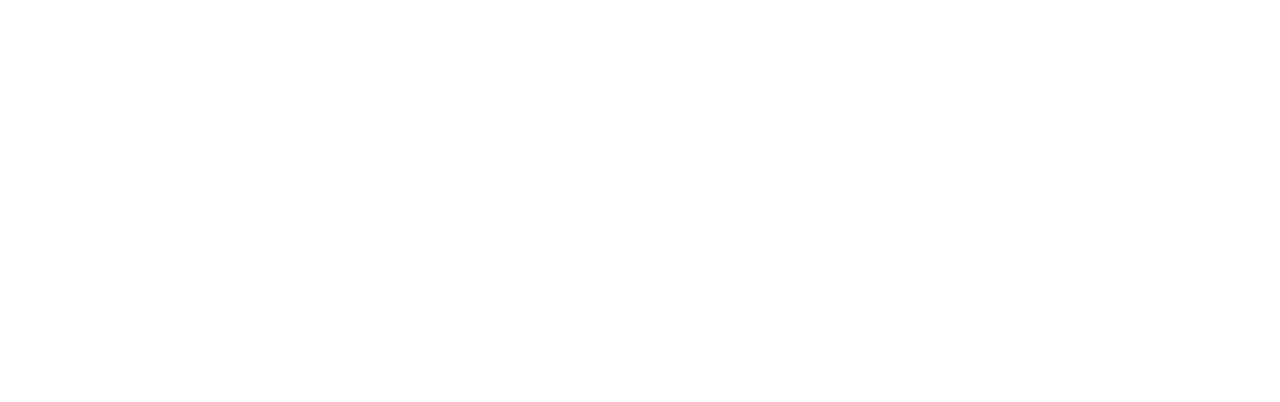
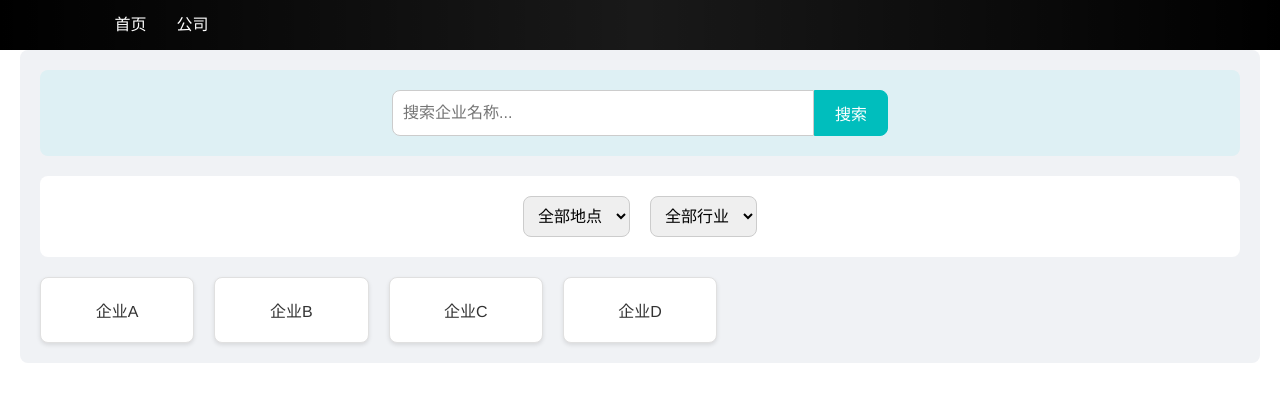
Before and after one commit to 2023-SE-13/24-SP-FrontEnd, a Vue app: page /company-search in a window 1280 px wide. Shown: the top 402 px of the page. Built offline with nearby package versions, Linux system fonts and the light colour scheme.

Commit message:
添加企业搜索页面

```diff
--- a/src/router/index.js
+++ b/src/router/index.js
@@ -5,6 +5,7 @@
 import EnterpriseRegister from '../views/CompanyRegister.vue';
 import User from "@/views/User.vue";
 import EnterpriseEditer from '../views/CompanyEditer.vue';
+import EnterpriseSearch from '../views/CompanySearch.vue';
 
 Vue.use(VueRouter)
 
@@ -35,6 +36,11 @@
         path: '/company-editer',
         name: 'CompanyEditer',
         component: EnterpriseEditer
+      },
+      {
+        path: '/company-search',
+        name: 'CompanySearch',
+        component: EnterpriseSearch
       }
     ]
   },
--- /dev/null
+++ b/src/views/CompanySearch.vue
@@ -0,0 +1,159 @@
+<template>
+  <div class="enterprise-list">
+    <header class="header">
+      <div class="search-bar">
+        <input
+          type="text"
+          v-model="searchQuery"
+          @input="filterEnterprises"
+          placeholder="搜索企业名称..."
+          class="search-input"
+        />
+        <button @click="filterEnterprises" class="search-button">搜索</button>
+      </div>
+    </header>
+
+    <div class="filter-bar">
+      <select v-model="selectedLocation" @change="filterEnterprises" class="filter-select">
+        <option value="">全部地点</option>
+        <option v-for="location in locations" :key="location" :value="location">
+          {{ location }}
+        </option>
+      </select>
+      <select v-model="selectedIndustry" @change="filterEnterprises" class="filter-select">
+        <option value="">全部行业</option>
+        <option v-for="industry in industries" :key="industry" :value="industry">
+          {{ industry }}
+        </option>
+      </select>
+    </div>
+
+    <div class="enterprise-grid">
+      <div v-for="enterprise in filteredEnterprises" :key="enterprise.id" class="enterprise-card">
+        {{ enterprise.name }}
+      </div>
+    </div>
+  </div>
+</template>
+
+<script>
+export default {
+  data() {
+    return {
+      searchQuery: '',
+      selectedLocation: '',
+      selectedIndustry: '',
+      enterprises: [
+        { id: 1, name: '企业A', location: '北京', industry: '科技' },
+        { id: 2, name: '企业B', location: '上海', industry: '金融' },
+        { id: 3, name: '企业C', location: '深圳', industry: '科技' },
+        { id: 4, name: '企业D', location: '广州', industry: '制造' }
+      ],
+      locations: ['北京', '上海', '深圳', '广州'],
+      industries: ['科技', '金融', '制造']
+    };
+  },
+  computed: {
+    filteredEnterprises() {
+      return this.enterprises.filter(enterprise => {
+        const matchesSearchQuery = enterprise.name.includes(this.searchQuery);
+        const matchesLocation = this.selectedLocation ? enterprise.location === this.selectedLocation : true;
+        const matchesIndustry = this.selectedIndustry ? enterprise.industry === this.selectedIndustry : true;
+        return matchesSearchQuery && matchesLocation && matchesIndustry;
+      });
+    }
+  },
+  methods: {
+    filterEnterprises() {
+      // 触发计算属性更新
+    }
+  }
+};
+</script>
+
+<style scoped>
+.enterprise-list {
+  padding: 20px;
+  background-color: #f0f2f5;
+  border-radius: 8px;
+  max-width: 1200px;
+  margin: 0 auto;
+}
+
+.header {
+  background-color: #def0f4;
+  padding: 20px;
+  border-radius: 8px;
+  margin-bottom: 20px;
+}
+
+.search-bar {
+  display: flex;
+  justify-content: center;
+}
+
+.search-input {
+  width: 400px;
+  padding: 10px;
+  font-size: 16px;
+  border: 1px solid #ccc;
+  border-radius: 8px 0 0 8px;
+  outline: none;
+}
+
+.search-button {
+  padding: 10px 20px;
+  font-size: 16px;
+  border: 1px solid #00bebd;
+  background-color: #00bebd;
+  color: #fff;
+  border-radius: 0 8px 8px 0;
+  cursor: pointer;
+  outline: none;
+}
+
+.search-button:hover {
+  background-color: #00a9a9;
+}
+
+.filter-bar {
+  display: flex;
+  justify-content: center;
+  margin-bottom: 20px;
+  background-color: #ffffff;
+  padding: 20px;
+  border-radius: 8px;
+}
+
+.filter-select {
+  margin: 0 10px;
+  padding: 10px;
+  font-size: 16px;
+  border: 1px solid #ccc;
+  border-radius: 8px;
+  outline: none;
+}
+
+.enterprise-grid {
+  display: grid;
+  grid-template-columns: repeat(auto-fill, minmax(150px, 1fr));
+  gap: 20px;
+}
+
+.enterprise-card {
+  padding: 20px;
+  background-color: #fff;
+  border: 1px solid #e0e0e0;
+  border-radius: 8px;
+  box-shadow: 0 2px 4px rgba(0, 0, 0, 0.1);
+  text-align: center;
+  font-size: 16px;
+  color: #333;
+  transition: transform 0.3s, box-shadow 0.3s;
+}
+
+.enterprise-card:hover {
+  transform: translateY(-5px);
+  box-shadow: 0 4px 8px rgba(0, 0, 0, 0.2);
+}
+</style>
```
